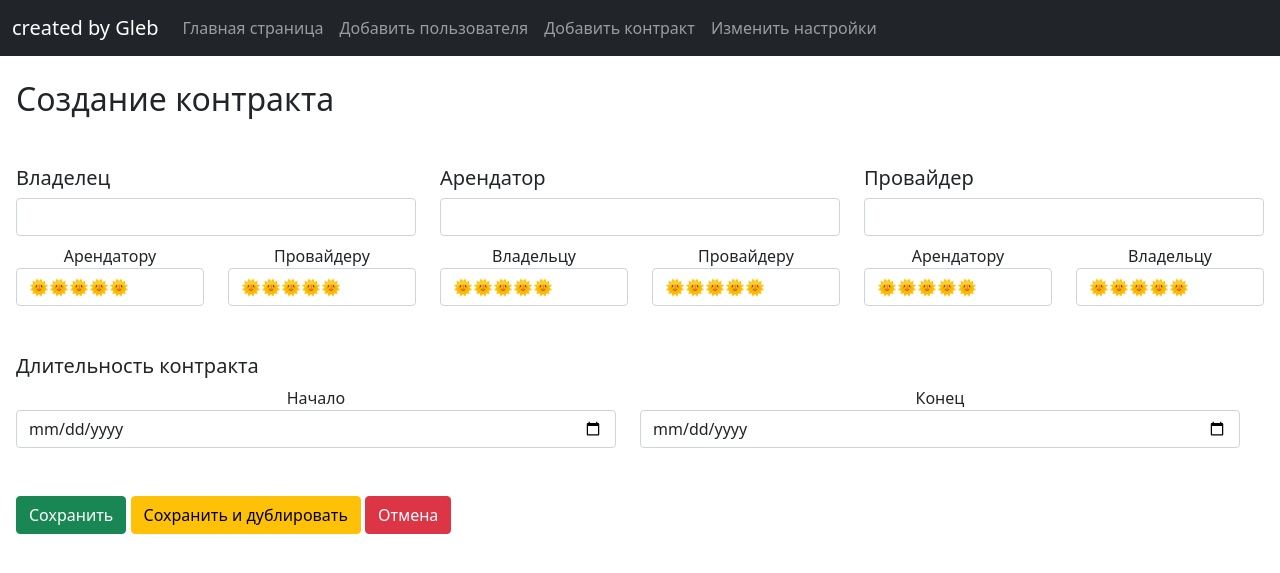
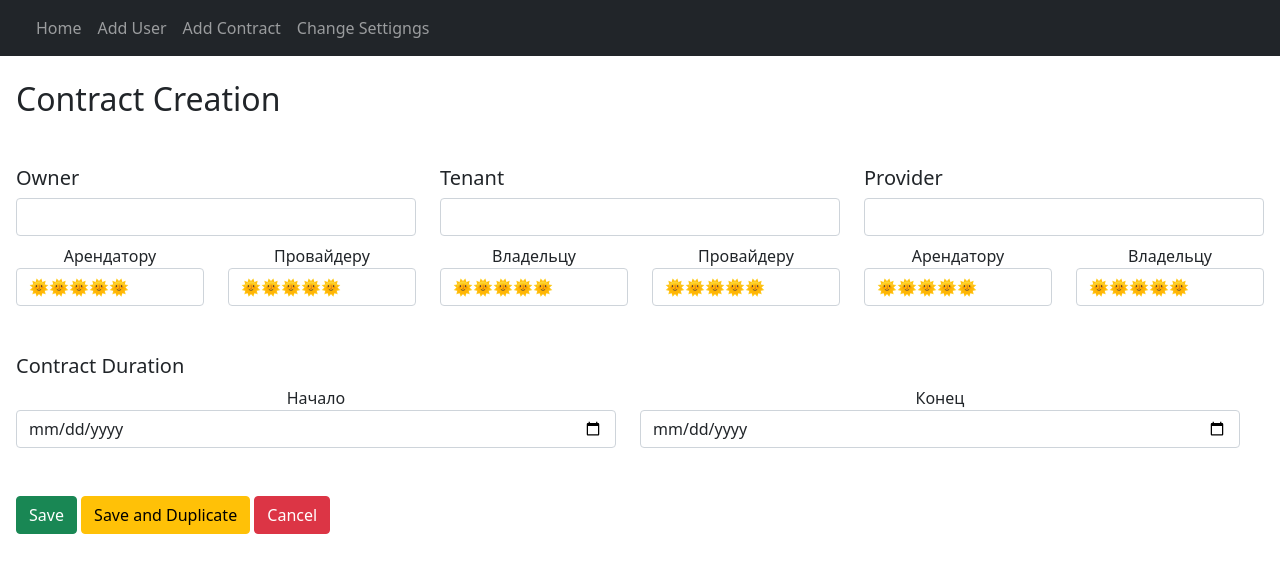
Before and after one commit to quanuhs/Altirix, a Flask app: page /create/contract in a window 1280 px wide. Shown: the top 573 px of the page. Run offline with Flask 2, Linux system fonts and the light colour scheme; lists and menus that the app fills with data are empty; parts of the project's set-up code (start-up, migrations or seed data) failed here and were passed over; some libraries are stand-ins or nearby versions.

Commit message:
changed lang. from Ru to Eng (part 1)

```diff
--- a/web/templates/add_contract.html
+++ b/web/templates/add_contract.html
@@ -1,7 +1,7 @@
 {% extends "base.html" %}
 
 {% block title %}
-Добавление контракта
+Creating Contract
 {% endblock %}
 
 {% block content %}
@@ -11,17 +11,17 @@
 
   {% if is_dublicated %}
   <div class="alert alert-success alert-dismissible fade show" role="alert">
-  Прошлый контракт сохранён.
+  Last contract saved.
   <button type="button" class="btn-close" data-bs-dismiss="alert" aria-label="Close"></button>
   </div>
   {% endif %}
 
-  <div class="mb-5">  <h2>Создание контракта</h2> </div>
+  <div class="mb-5">  <h2>Contract Creation</h2> </div>
 
   <div class = "row row-cols-1 row-cols-sm-3">
 
     <div class="col">
-      <h5>Владелец</h5>
+      <h5>Owner</h5>
       <div class="row-cols-1 mb-2">
         <div class="col col-auto">
           {{form["owner"](class="form-control ")}}
@@ -46,7 +46,7 @@
 
 
     <div class="col">
-      <h5>Арендатор</h5>
+      <h5>Tenant</h5>
 
       <div class="row-cols-1 mb-2">
         <div class="col col-auto">
@@ -73,7 +73,7 @@
 
 
     <div class="col">
-      <h5>Провайдер</h5>
+      <h5>Provider</h5>
 
       <div class="row-cols-1 mb-2">
         <div class="col col-auto">
@@ -101,7 +101,7 @@
 
 
   <div class="row row-6 mt-5">
-  <h5>Длительность контракта</h5>
+  <h5>Contract Duration</h5>
   <div class="row row-cols-2">
     <div class="col text-center">
     {{form["start_date"].label()}}
@@ -119,9 +119,9 @@
 
 <div class="mt-5 d-grid gap-2 d-md-block">
 
-<button type="submit" name="action" value="save" class="btn btn-success">Сохранить</button>
-<button type="submit" name="action" value="save_and_duplicate" class="btn btn-warning">Сохранить и дублировать</button>
-<a type="button" class="btn btn-danger" href="/">Отмена</a>
+<button type="submit" name="action" value="save" class="btn btn-success">Save</button>
+<button type="submit" name="action" value="save_and_duplicate" class="btn btn-warning">Save and Duplicate</button>
+<a type="button" class="btn btn-danger" href="/">Cancel</a>
 </div>
 
 </div>
--- a/web/templates/base.html
+++ b/web/templates/base.html
@@ -18,24 +18,24 @@
 
   <nav class="navbar navbar-expand-md navbar-dark bg-dark mb-4">
   <div class="container-fluid">
-    <a class="navbar-brand" href="/">created by Gleb</a>
+    <a class="navbar-brand" href="/"></a>
     <button class="navbar-toggler" type="button" data-bs-toggle="collapse" data-bs-target="#navbarNav" aria-controls="navbarNav" aria-expanded="false" aria-label="Toggle navigation">
       <span class="navbar-toggler-icon"></span>
     </button>
     <div class="collapse navbar-collapse" id="navbarNav">
       <ul class="navbar-nav">
         <li class="nav-item">
-          <a class="nav-link" href="/">Главная страница</a>
+          <a class="nav-link" href="/">Home</a>
         </li>
 
         <li class="nav-item">
-          <a class="nav-link" href="/create/user">Добавить пользователя</a>
+          <a class="nav-link" href="/create/user">Add User</a>
         </li>
         <li class="nav-item">
-          <a class="nav-link" href="/create/contract">Добавить контракт</a>
+          <a class="nav-link" href="/create/contract">Add Contract</a>
         </li>
           <li class="nav-item">
-          <a class="nav-link" href="/settings">Изменить настройки</a>
+          <a class="nav-link" href="/settings">Change Settigngs</a>
         </li>
       </ul>
     </div>
```
Also changed, not shown: web/templates/add_user.html (+4 -4 lines), web/templates/change_settings.html (+5 -5 lines), web/templates/index.html (+7 -7 lines), web/templates/user_page.html (+22 -22 lines).
